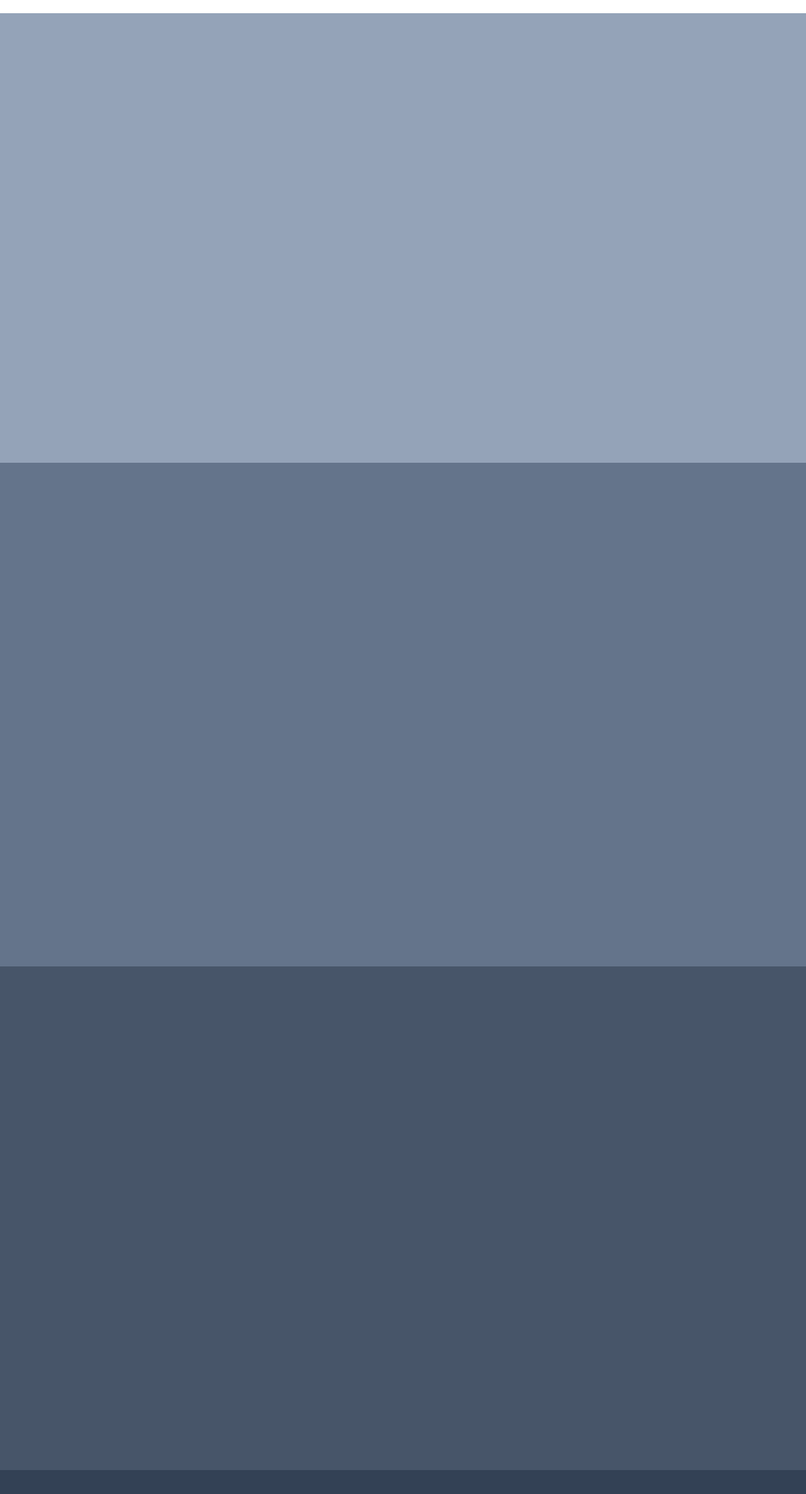
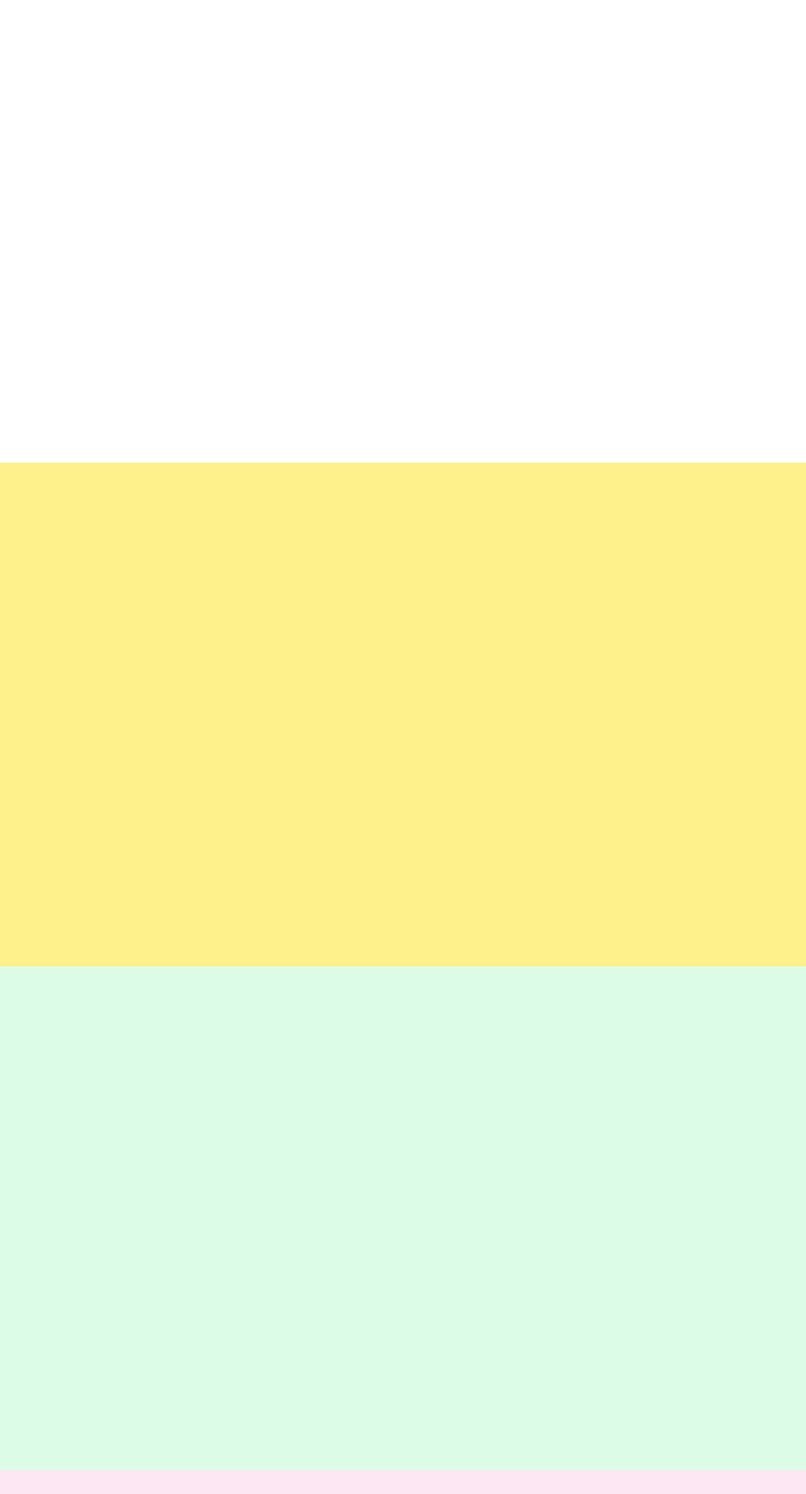
Before and after one commit to OmarNjadallah/pinterest-clone, a website: page html/Pintrestlandingpage.html in a window 1280 px wide. Shown: the part 65-2438 px from the top of the page at 63% size. Drawn offline with Linux system fonts and the light colour scheme.

Commit message:
bg-colors

```diff
--- a/html/Pintrestlandingpage.html
+++ b/html/Pintrestlandingpage.html
@@ -125,11 +125,12 @@
 
 
 
-  <div class="snap-y snap-mandatory overflow-scroll h-max w-max">
-    <div class="snap-start flex h-lvh w-lvw bg-slate-400"></div>
-    <div class="snap-start flex h-lvh w-lvw bg-slate-500"></div>
-    <div class="snap-start flex h-lvh w-lvw bg-slate-600"></div>
-    <div class="snap-start flex h-lvh w-lvw bg-slate-700"></div>
+  <div class="snap-y snap-mandatory overflow-scroll h-max w-screen">
+    <div class="snap-start flex h-lvh w-screen bg-white"></div>
+    <div class="snap-start flex h-lvh w-screen bg-yellow-200"></div>
+    <div class="snap-start flex h-lvh w-screen bg-green-100"></div>
+    <div class="snap-start flex h-lvh w-screen bg-pink-100"></div>
+    <div class="snap-start flex h-lvh w-screen bg-white"></div>
 
 
   </div>
```
Also changed, not shown: public/output.css.
